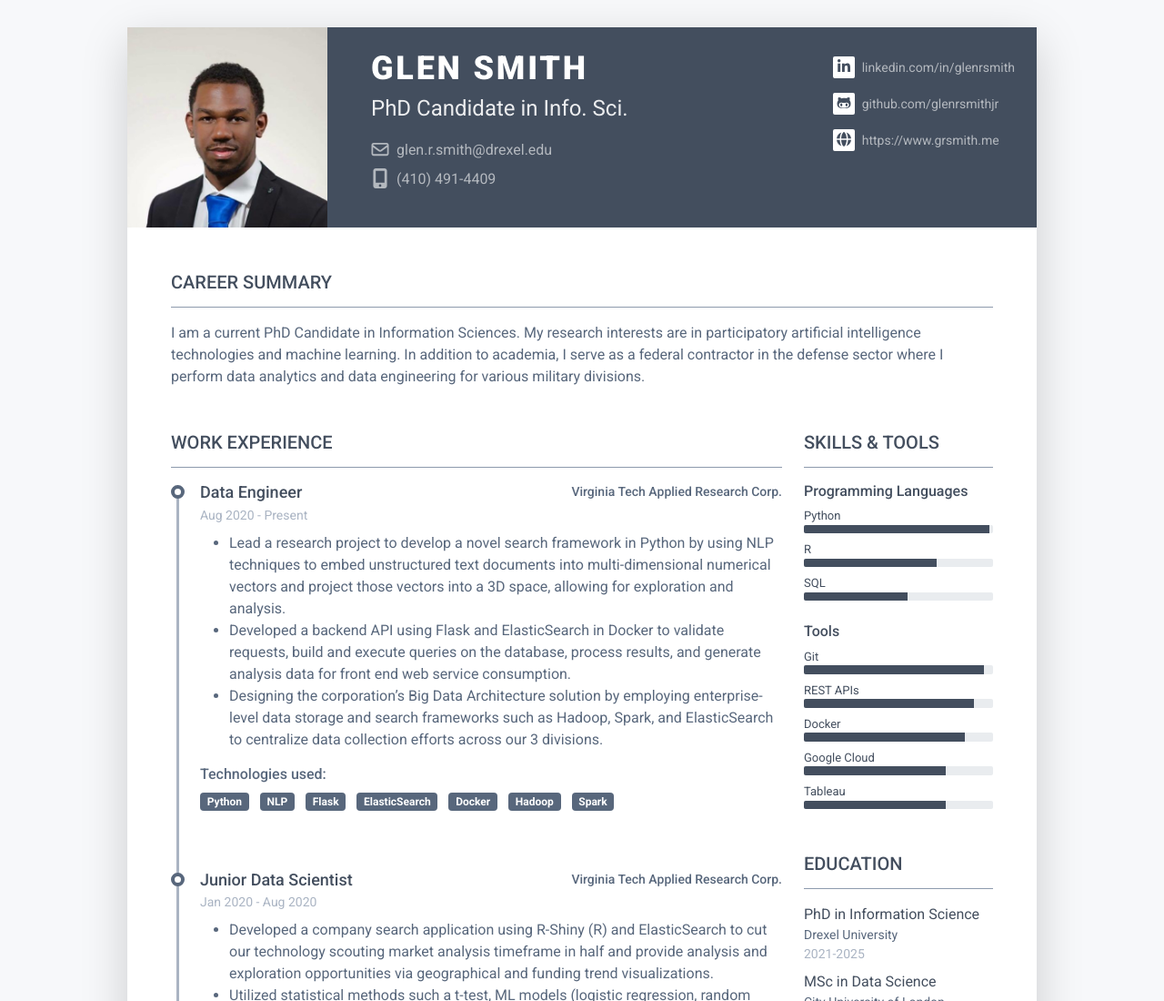
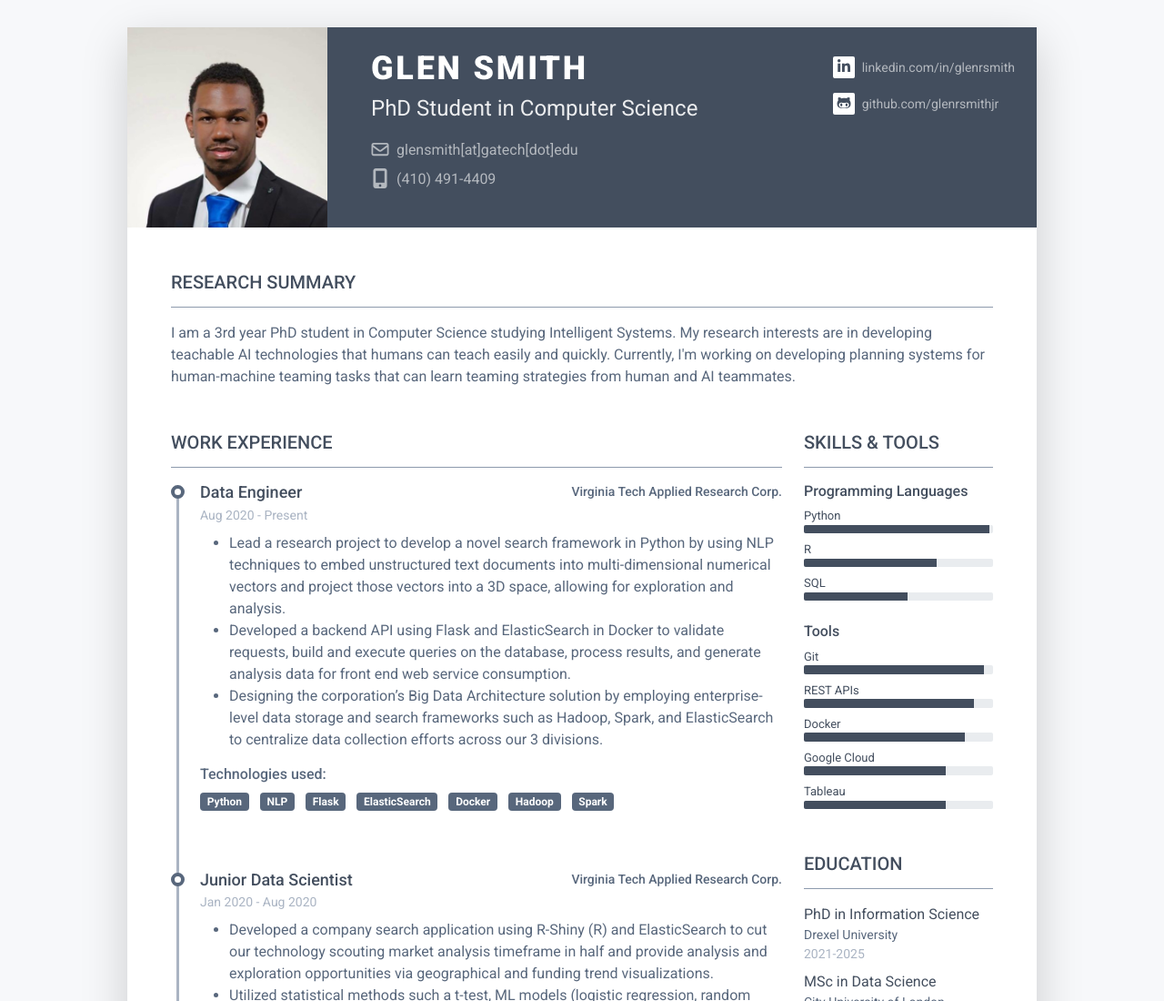
Before and after one commit to glenrsmithjr/glenrsmithjr.github.io, a plain HTML site: page index.html in a window 1280 px wide. Shown: the top 1100 px of the page at 91% size. Drawn offline with Linux system fonts and the light colour scheme.

Commit message:
Update index.html

```diff
--- a/index.html
+++ b/index.html
@@ -1,7 +1,7 @@
 <!DOCTYPE html>
 <html lang="en">
 <head>
-    <title>Glen Smith Portfolio</title>
+    <title>Glen Smith</title>
 
     <!-- Meta -->
     <meta charset="utf-8">
@@ -36,9 +36,9 @@
 					    <div class="row p-4 justify-content-center justify-content-md-between">
 						    <div class="primary-info col-auto">
 							    <h1 class="name mt-0 mb-1 text-white text-uppercase text-uppercase">Glen Smith</h1>
-							    <div class="title mb-3">PhD Candidate in Info. Sci.</div>
+							    <div class="title mb-3">PhD Student in Computer Science</div>
 							    <ul class="list-unstyled">
-								    <li class="mb-2"><a class="text-link" href="#"><i class="far fa-envelope fa-fw me-2" data-fa-transform="grow-3"></i>glen.r.smith@drexel.edu</a></li>
+								    <li class="mb-2"><a class="text-link" href="#"><i class="far fa-envelope fa-fw me-2" data-fa-transform="grow-3"></i>glensmith[at]gatech[dot]edu</a></li>
 								    <li><a class="text-link" href="#"><i class="fas fa-mobile-alt fa-fw me-2" data-fa-transform="grow-6"></i>(410) 491-4409</a></li>
 							    </ul>
 						    </div><!--//primary-info-->
@@ -47,7 +47,7 @@
 					                <li class="mb-3"><a class="text-link" href="https://www.linkedin/in/glenrsmith/"><span class="fa-container text-center me-2"><i class="fab fa-linkedin-in fa-fw"></i></span>linkedin.com/in/glenrsmith</a></li>
 					                <li class="mb-3"><a class="text-link" href="github.com/glenrsmithjr"><span class="fa-container text-center me-2"><i class="fab fa-github-alt fa-fw"></i></span>github.com/glenrsmithjr</a></li>
 					               <!-- <li class="mb-3"><a class="text-link" href="#"><span class="fa-container text-center me-2"><i class="fab fa-codepen fa-fw"></i></span>codepen.io/username/</a></li>-->
-					                <li><a class="text-link" href="#"><span class="fa-container text-center me-2"><i class="fas fa-globe"></i></span>https://www.grsmith.me</a></li>
+					               <!-- <li><a class="text-link" href="#"><span class="fa-container text-center me-2"><i class="fas fa-globe"></i></span>https://www.grsmith.me</a></li>-->
 							    </ul>
 						    </div><!--//secondary-info-->
 					    </div><!--//row-->
@@ -57,12 +57,11 @@
 		    </header>
 		    <div class="resume-body p-5">
 			    <section class="resume-section summary-section mb-5">
-				    <h2 class="resume-section-title text-uppercase font-weight-bold pb-3 mb-3">Career Summary</h2>
+				    <h2 class="resume-section-title text-uppercase font-weight-bold pb-3 mb-3">Research Summary</h2>
 				    <div class="resume-section-content">
-					    <p class="mb-0">I am a current PhD Candidate in Information Sciences. My research interests are
-						in participatory artificial intelligence technologies and machine learning. In addition to
-						academia, I serve as a federal contractor in the defense sector where I perform data analytics
-						and data engineering for various military divisions.</p>
+					    <p class="mb-0">I am a 3rd year PhD student in Computer Science studying Intelligent Systems. My research interests are
+						in developing teachable AI technologies that humans can teach easily and quickly. Currently, I'm working on developing planning systems
+					    for human-machine teaming tasks that can learn teaming strategies from human and AI teammates.</p>
 				    </div>
 			    </section><!--//summary-section-->
 			    <div class="row">
```
